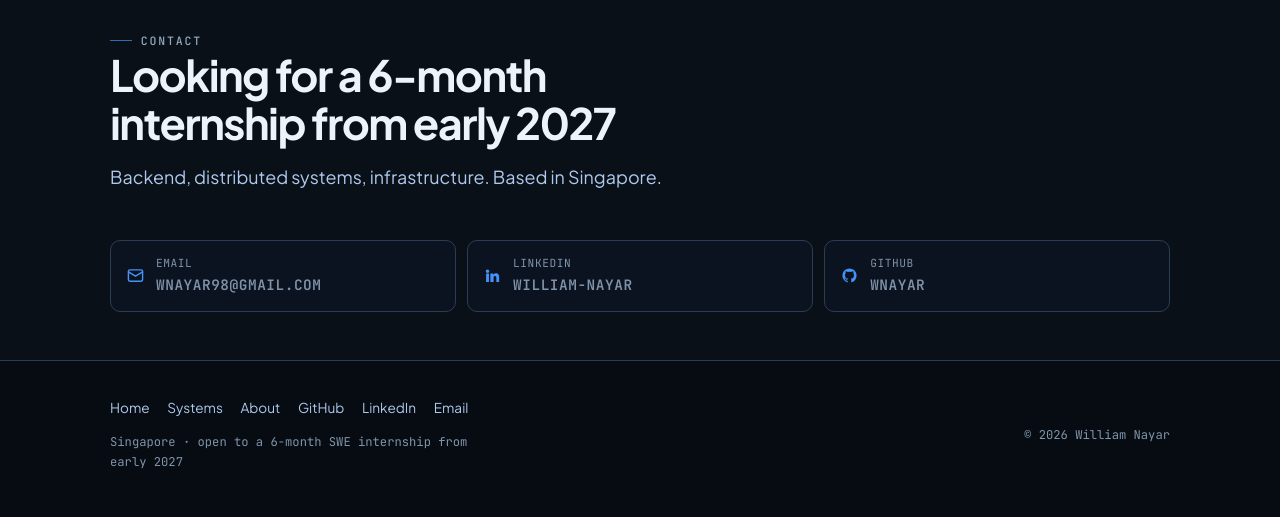
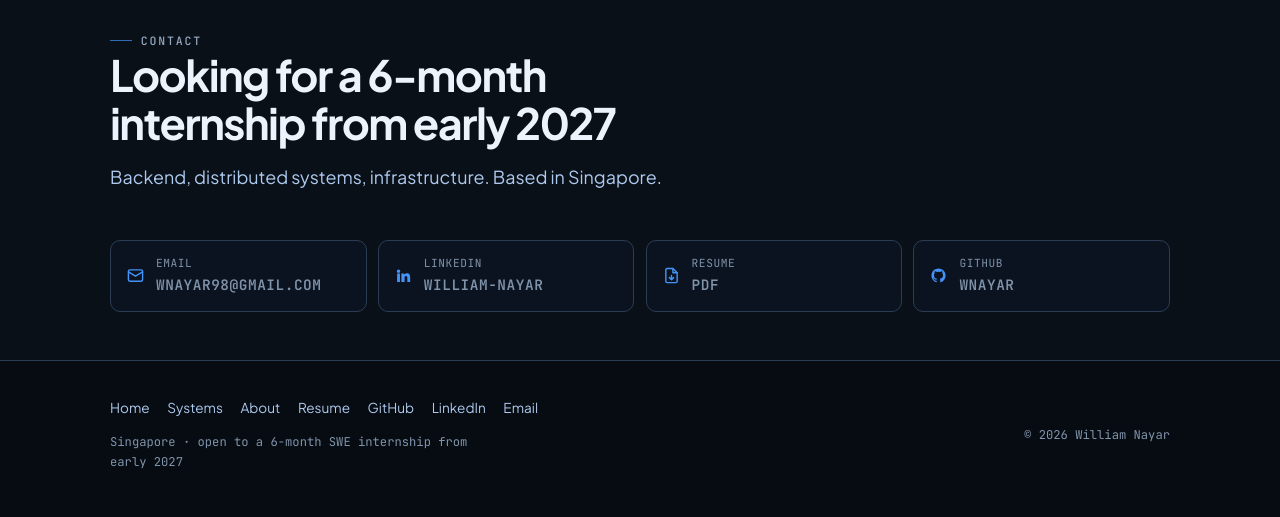
Before and after one commit to Wnayar/Personal_Webpage, a Flask app: page /about in a window 1280 px wide. Shown: the part 3704-4221 px from the top of the page. Run offline with Flask 3, Linux system fonts and the light colour scheme.

Commit message:
Publish the resume at /resume and link it

```diff
--- a/templates/about.html
+++ b/templates/about.html
@@ -224,6 +224,10 @@
                 <svg viewBox="0 0 24 24" fill="currentColor" aria-hidden="true" width="17" height="17"><path d="M4.98 3.5a2.5 2.5 0 1 1 0 5 2.5 2.5 0 0 1 0-5zM3 9h4v12H3zM9 9h3.8v1.7h.05c.53-1 1.83-2.05 3.77-2.05 4.03 0 4.78 2.65 4.78 6.1V21h-4v-5.4c0-1.29-.02-2.95-1.8-2.95-1.8 0-2.07 1.4-2.07 2.85V21H9z"/></svg>
                 <span style="display:block"><span>LinkedIn</span><b>william-nayar</b></span>
             </a>
+            <a class="contact" href="{{ asset('William_Nayar_Resume.pdf') }}" target="_blank" rel="noopener">
+                <svg viewBox="0 0 24 24" fill="none" stroke="currentColor" stroke-width="2" stroke-linecap="round" stroke-linejoin="round" aria-hidden="true" width="17" height="17"><path d="M14 2H6a2 2 0 0 0-2 2v16a2 2 0 0 0 2 2h12a2 2 0 0 0 2-2V8z"/><path d="M14 2v6h6"/><path d="M12 18v-6M9 15l3 3 3-3"/></svg>
+                <span style="display:block"><span>Resume</span><b>PDF</b></span>
+            </a>
             <a class="contact" href="https://github.com/Wnayar" target="_blank" rel="noopener">
                 <svg viewBox="0 0 24 24" fill="currentColor" aria-hidden="true" width="17" height="17"><path d="M12 2a10 10 0 0 0-3.16 19.49c.5.09.68-.22.68-.48v-1.7c-2.78.6-3.37-1.34-3.37-1.34-.45-1.16-1.11-1.47-1.11-1.47-.91-.62.07-.6.07-.6 1 .07 1.53 1.03 1.53 1.03.9 1.53 2.34 1.09 2.91.83.09-.65.35-1.09.63-1.34-2.22-.25-4.55-1.11-4.55-4.94 0-1.09.39-1.98 1.03-2.68-.1-.25-.45-1.27.1-2.65 0 0 .84-.27 2.75 1.02a9.5 9.5 0 0 1 5 0c1.91-1.29 2.75-1.02 2.75-1.02.55 1.38.2 2.4.1 2.65.64.7 1.03 1.59 1.03 2.68 0 3.84-2.34 4.68-4.57 4.93.36.31.68.92.68 1.85v2.74c0 .27.18.58.69.48A10 10 0 0 0 12 2z"/></svg>
                 <span style="display:block"><span>GitHub</span><b>Wnayar</b></span>
--- a/templates/index.html
+++ b/templates/index.html
@@ -202,6 +202,7 @@
             <p class="lede">Backend, distributed systems, infrastructure. Based in Singapore.</p>
             <div class="btn-row">
                 <a class="btn btn--primary" href="mailto:wnayar98@gmail.com">wnayar98@gmail.com</a>
+                <a class="btn" href="{{ asset('William_Nayar_Resume.pdf') }}" target="_blank" rel="noopener">Resume (PDF)</a>
                 <a class="btn" href="https://www.linkedin.com/in/william-nayar/" target="_blank" rel="noopener">LinkedIn ↗</a>
                 <a class="btn" href="/about">More about me</a>
             </div>
--- a/templates/layout.html
+++ b/templates/layout.html
@@ -98,6 +98,7 @@
                     <a href="/">Home</a>
                     <a href="/systems">Systems</a>
                     <a href="/about">About</a>
+                    <a href="{{ asset('William_Nayar_Resume.pdf') }}" target="_blank" rel="noopener">Resume</a>
                     <a href="https://github.com/Wnayar" target="_blank" rel="noopener">GitHub</a>
                     <a href="https://www.linkedin.com/in/william-nayar/" target="_blank" rel="noopener">LinkedIn</a>
                     <a href="mailto:wnayar98@gmail.com">Email</a>
```
Also changed, not shown: 3 other files.
